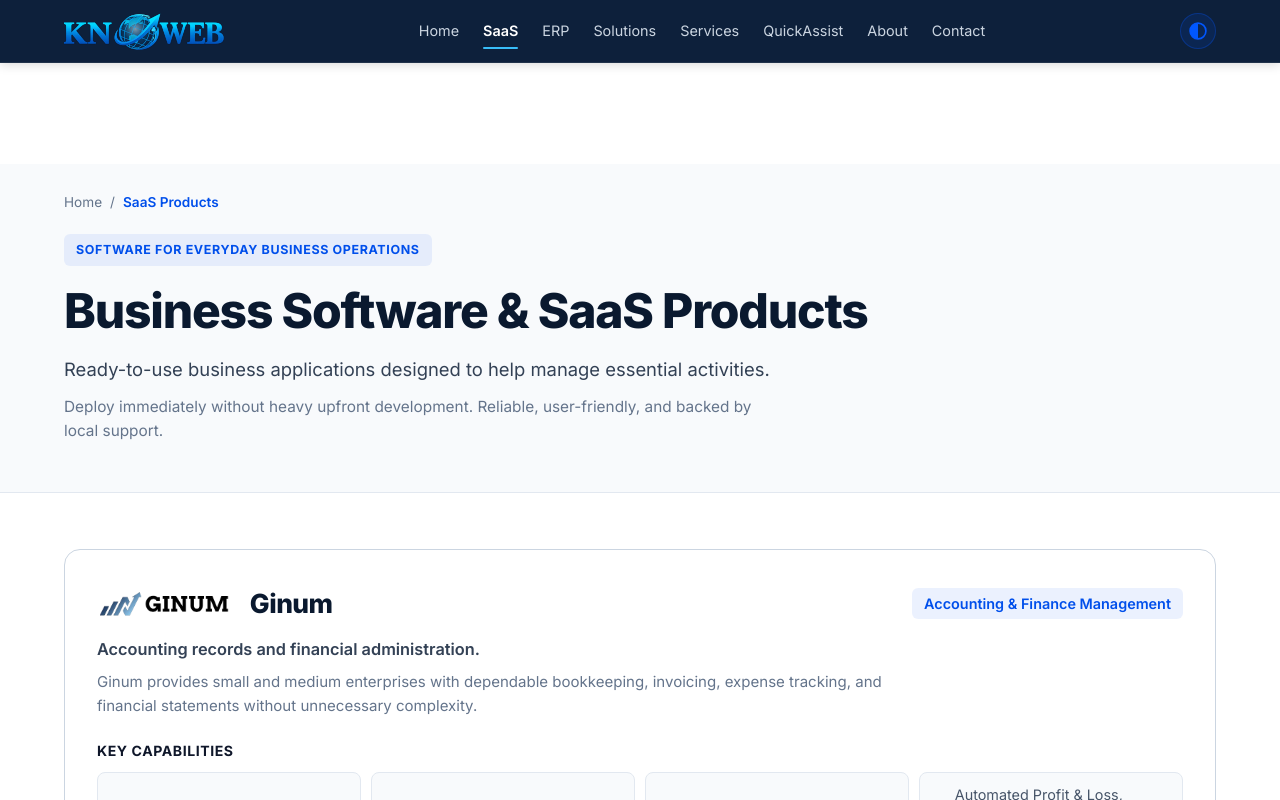
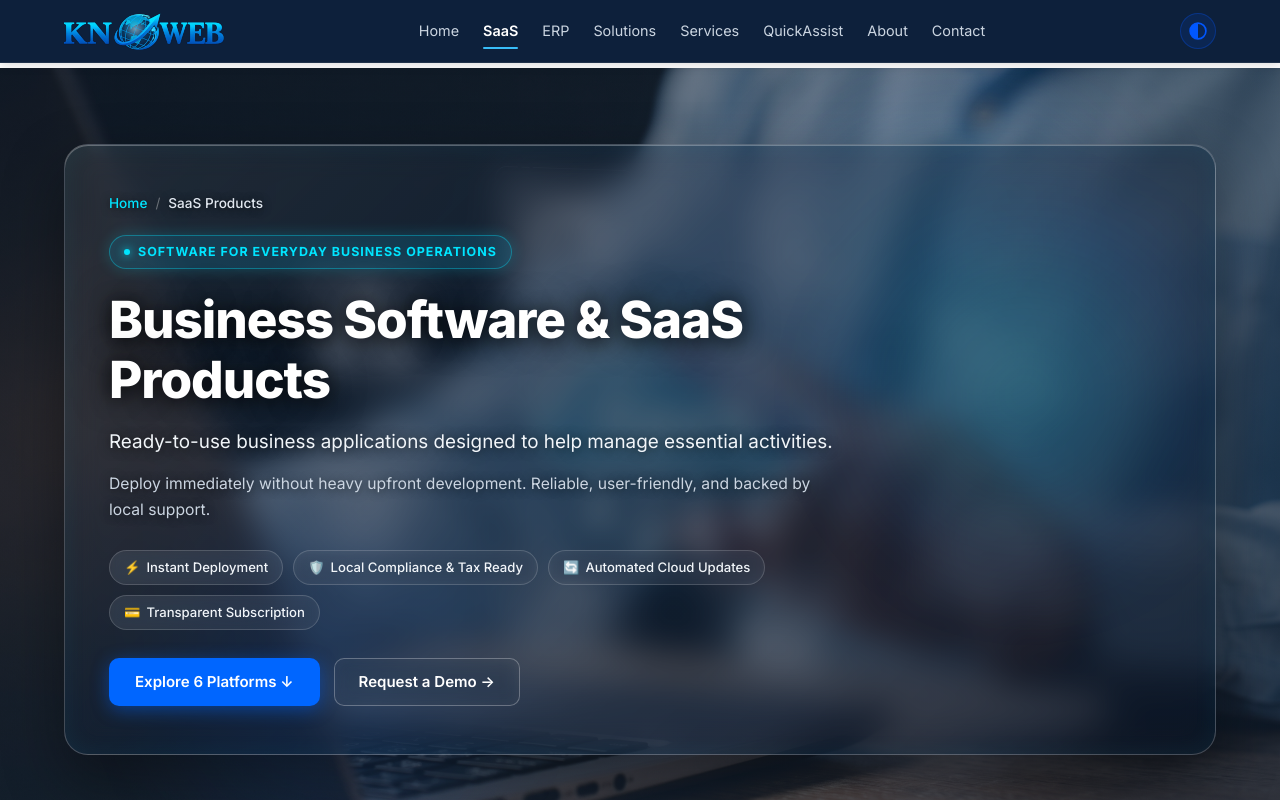
Before and after one commit to Knoweb/Knoweb-site, a Next.js app in the folder knoweb/: page /saas in a window 1280 px wide. Shown: the top 800 px of the page. Built offline with nearby package versions, Linux system fonts and the light colour scheme.

Commit message:
feat(saas): redesign hero section with frosted-glass card and saas hero image background

```diff
--- a/knoweb/src/app/saas/page.tsx
+++ b/knoweb/src/app/saas/page.tsx
@@ -128,67 +128,163 @@ const products: ProductItem[] = [
 
 export default function SaaSPage() {
   return (
-    <div style={{ paddingTop: '96px', background: '#FFFFFF' }}>
-      {/* ── Page Hero ── */}
-      <section style={{ borderBottom: '1px solid #E2E8F0', paddingBottom: '48px', background: '#F8FAFC' }}>
-        <div className="container-max" style={{ paddingTop: '28px' }}>
+    <div style={{ background: '#FFFFFF' }}>
+      {/* ── Modern Centered Frosted-Glass Hero Section using saas-hero.jpeg ── */}
+      <section
+        style={{
+          position: 'relative',
+          paddingTop: '76px',
+          paddingBottom: '76px',
+          backgroundColor: '#071224',
+          backgroundImage: `linear-gradient(135deg, rgba(7, 18, 36, 0.62) 0%, rgba(10, 25, 47, 0.48) 50%, rgba(7, 18, 36, 0.68) 100%), url('/saas-hero.jpeg')`,
+          backgroundSize: 'cover',
+          backgroundPosition: 'center 35%',
+          backgroundRepeat: 'no-repeat',
+          overflow: 'hidden',
+          borderBottom: '1px solid rgba(255, 255, 255, 0.08)',
+        }}
+      >
+        {/* Ambient background glows */}
+        <div
+          style={{
+            position: 'absolute',
+            top: '-40px',
+            right: '5%',
+            width: '520px',
+            height: '520px',
+            borderRadius: '50%',
+            background: 'radial-gradient(circle, rgba(0, 212, 255, 0.18) 0%, rgba(0, 102, 255, 0.06) 50%, transparent 70%)',
+            pointerEvents: 'none',
+            filter: 'blur(32px)',
+          }}
+        />
+        <div
+          style={{
+            position: 'absolute',
+            bottom: '-80px',
+            left: '8%',
+            width: '460px',
+            height: '460px',
+            borderRadius: '50%',
+            background: 'radial-gradient(circle, rgba(0, 102, 255, 0.16) 0%, transparent 68%)',
+            pointerEvents: 'none',
+            filter: 'blur(30px)',
+          }}
+        />
+
+        <div className="container-max" style={{ position: 'relative', zIndex: 1 }}>
+          {/* Modern Translucent Frosted Glass Card */}
+          <div
+            style={{
+              background: 'linear-gradient(135deg, rgba(255, 255, 255, 0.08) 0%, rgba(13, 32, 59, 0.35) 40%, rgba(7, 18, 36, 0.46) 100%)',
+              backdropFilter: 'blur(16px)',
+              WebkitBackdropFilter: 'blur(16px)',
+              borderRadius: '24px',
+              border: '1px solid rgba(255, 255, 255, 0.22)',
+              padding: '48px 44px',
+              position: 'relative',
+              overflow: 'hidden',
+              boxShadow: '0 24px 60px rgba(0, 0, 0, 0.38), inset 0 1px 0 rgba(255, 255, 255, 0.28), inset 0 0 24px rgba(0, 229, 255, 0.06)',
+            }}
+          >
+            {/* Inner ambient card cyan glow */}
+            <div
+              style={{
+                position: 'absolute',
+                top: '5%',
+                right: '-30px',
+                width: '440px',
+                height: '440px',
+                borderRadius: '50%',
+                background: 'radial-gradient(circle, rgba(0, 229, 255, 0.16) 0%, rgba(0, 102, 255, 0.04) 55%, transparent 75%)',
+                pointerEvents: 'none',
+                filter: 'blur(28px)',
+              }}
+            />
+
+            <div style={{ maxWidth: '860px', position: 'relative', zIndex: 2 }}>
+              {/* Breadcrumb */}
               <div
                 style={{
                   display: 'flex',
                   alignItems: 'center',
                   gap: '8px',
                   fontSize: '0.85rem',
-              color: '#64748B',
                   marginBottom: '20px',
+                  textShadow: '0 1px 8px rgba(0, 0, 0, 0.7)',
                 }}
               >
-            <Link href="/" style={{ color: '#64748B', textDecoration: 'none' }}>
+                <Link
+                  href="/"
+                  style={{
+                    color: '#00E5FF',
+                    textDecoration: 'none',
+                    fontWeight: 500,
+                    transition: 'color 0.2s ease',
+                  }}
+                >
                   Home
                 </Link>
-            <span>/</span>
-            <span style={{ color: '#004FEB', fontWeight: 600 }}>SaaS Products</span>
+                <span style={{ color: 'rgba(255, 255, 255, 0.35)' }}>/</span>
+                <span style={{ color: '#E2E8F0', fontWeight: 500 }}>SaaS Products</span>
               </div>
 
+              {/* Pill Badge */}
               <div
                 style={{
                   display: 'inline-flex',
                   alignItems: 'center',
-              gap: '6px',
-              background: 'rgba(0, 79, 235, 0.08)',
-              color: '#004FEB',
+                  gap: '8px',
+                  background: 'rgba(0, 200, 255, 0.14)',
+                  color: '#00E5FF',
                   fontSize: '0.78rem',
                   fontWeight: 700,
+                  letterSpacing: '0.08em',
                   textTransform: 'uppercase',
-              letterSpacing: '0.05em',
-              padding: '6px 12px',
-              borderRadius: '6px',
-              marginBottom: '16px',
+                  padding: '6px 14px',
+                  borderRadius: '100px',
+                  border: '1px solid rgba(0, 229, 255, 0.35)',
+                  marginBottom: '20px',
+                  boxShadow: '0 0 15px rgba(0, 229, 255, 0.2)',
                 }}
               >
+                <span
+                  style={{
+                    width: '6px',
+                    height: '6px',
+                    borderRadius: '50%',
+                    background: '#00E5FF',
+                    boxShadow: '0 0 8px #00E5FF',
+                  }}
+                />
                 Software for Everyday Business Operations
               </div>
 
+              {/* Headline */}
               <h1
                 style={{
                   fontFamily: 'Inter, sans-serif',
-              fontSize: 'clamp(2rem, 4vw, 3rem)',
+                  fontSize: 'clamp(2.2rem, 4vw, 3.2rem)',
                   fontWeight: 800,
-              color: '#0A192F',
-              lineHeight: 1.2,
+                  lineHeight: 1.18,
+                  color: '#FFFFFF',
                   marginBottom: '16px',
-              maxWidth: '820px',
+                  letterSpacing: '-0.02em',
+                  textShadow: '0 2px 20px rgba(0, 0, 0, 0.8), 0 0 35px rgba(0, 0, 0, 0.5)',
                 }}
               >
                 Business Software &amp; SaaS Products
               </h1>
 
+              {/* Subtitle / Lead Paragraph */}
               <p
                 style={{
-              fontSize: '1.15rem',
-              lineHeight: 1.6,
-              color: '#334155',
+                  fontSize: 'clamp(1.05rem, 1.6vw, 1.18rem)',
+                  lineHeight: 1.65,
+                  color: '#F1F5F9',
                   maxWidth: '780px',
-              marginBottom: '10px',
+                  marginBottom: '14px',
+                  textShadow: '0 1px 12px rgba(0, 0, 0, 0.75)',
                 }}
               >
                 Ready-to-use business applications designed to help manage essential activities.
@@ -196,15 +292,120 @@ export default function SaaSPage() {
 
               <p
                 style={{
-              fontSize: '0.96rem',
-              lineHeight: 1.6,
-              color: '#64748B',
+                  fontSize: '0.98rem',
+                  lineHeight: 1.65,
+                  color: '#CBD5E1',
                   maxWidth: '720px',
-              margin: 0,
+                  marginBottom: '28px',
+                  textShadow: '0 1px 10px rgba(0, 0, 0, 0.65)',
                 }}
               >
                 Deploy immediately without heavy upfront development. Reliable, user-friendly, and backed by local support.
               </p>
+
+              {/* Value Highlight Pills */}
+              <div
+                style={{
+                  display: 'flex',
+                  flexWrap: 'wrap',
+                  gap: '10px',
+                  alignItems: 'center',
+                  marginBottom: '28px',
+                }}
+              >
+                {[
+                  { icon: '⚡', label: 'Instant Deployment' },
+                  { icon: '🛡️', label: 'Local Compliance & Tax Ready' },
+                  { icon: '🔄', label: 'Automated Cloud Updates' },
+                  { icon: '💳', label: 'Transparent Subscription' },
+                ].map((item) => (
+                  <div
+                    key={item.label}
+                    style={{
+                      display: 'inline-flex',
+                      alignItems: 'center',
+                      gap: '6px',
+                      padding: '6px 14px',
+                      borderRadius: '100px',
+                      background: 'rgba(255, 255, 255, 0.08)',
+                      border: '1px solid rgba(255, 255, 255, 0.16)',
+                      color: '#F1F5F9',
+                      fontSize: '0.82rem',
+                      fontWeight: 500,
+                      backdropFilter: 'blur(6px)',
+                    }}
+                  >
+                    <span>{item.icon}</span>
+                    <span>{item.label}</span>
+                  </div>
+                ))}
+              </div>
+
+              {/* Quick Actions */}
+              <div style={{ display: 'flex', flexWrap: 'wrap', gap: '14px', alignItems: 'center' }}>
+                <a
+                  href="#ginum"
+                  style={{
+                    textDecoration: 'none',
+                    borderRadius: '10px',
+                    background: '#0066FF',
+                    color: '#FFFFFF',
+                    fontWeight: 600,
+                    fontSize: '0.94rem',
+                    padding: '12px 26px',
+                    display: 'inline-flex',
+                    alignItems: 'center',
+                    gap: '8px',
+                    transition: 'all 0.25s ease',
+                    boxShadow: '0 4px 18px rgba(0, 102, 255, 0.45)',
+                  }}
+                  onMouseEnter={(e) => {
+                    e.currentTarget.style.background = '#0052CC';
+                    e.currentTarget.style.transform = 'translateY(-2px)';
+                    e.currentTarget.style.boxShadow = '0 6px 24px rgba(0, 102, 255, 0.65)';
+                  }}
+                  onMouseLeave={(e) => {
+                    e.currentTarget.style.background = '#0066FF';
+                    e.currentTarget.style.transform = 'translateY(0)';
+                    e.currentTarget.style.boxShadow = '0 4px 18px rgba(0, 102, 255, 0.45)';
+                  }}
+                >
+                  Explore 6 Platforms &darr;
+                </a>
+                <Link
+                  href="/contact"
+                  style={{
+                    textDecoration: 'none',
+                    borderRadius: '10px',
+                    border: '1.5px solid rgba(255, 255, 255, 0.28)',
+                    color: '#FFFFFF',
+                    fontWeight: 600,
+                    fontSize: '0.94rem',
+                    padding: '11px 24px',
+                    background: 'rgba(255, 255, 255, 0.05)',
+                    backdropFilter: 'blur(8px)',
+                    WebkitBackdropFilter: 'blur(8px)',
+                    display: 'inline-flex',
+                    alignItems: 'center',
+                    gap: '6px',
+                    transition: 'all 0.25s ease',
+                  }}
+                  onMouseEnter={(e) => {
+                    e.currentTarget.style.background = 'rgba(255, 255, 255, 0.12)';
+                    e.currentTarget.style.borderColor = 'rgba(255, 255, 255, 0.55)';
+                    e.currentTarget.style.transform = 'translateY(-2px)';
+                  }}
+                  onMouseLeave={(e) => {
+                    e.currentTarget.style.background = 'rgba(255, 255, 255, 0.05)';
+                    e.currentTarget.style.borderColor = 'rgba(255, 255, 255, 0.28)';
+                    e.currentTarget.style.transform = 'translateY(0)';
+                  }}
+                >
+                  Request a Demo &rarr;
+                </Link>
+              </div>
+            </div>
+          </div>
         </div>
       </section>
 
```
Also changed, not shown: knoweb/public/saas hero.jpeg (added), knoweb/public/saas-hero.jpeg (added). Lines whose indentation alone changed are shown as unchanged.
